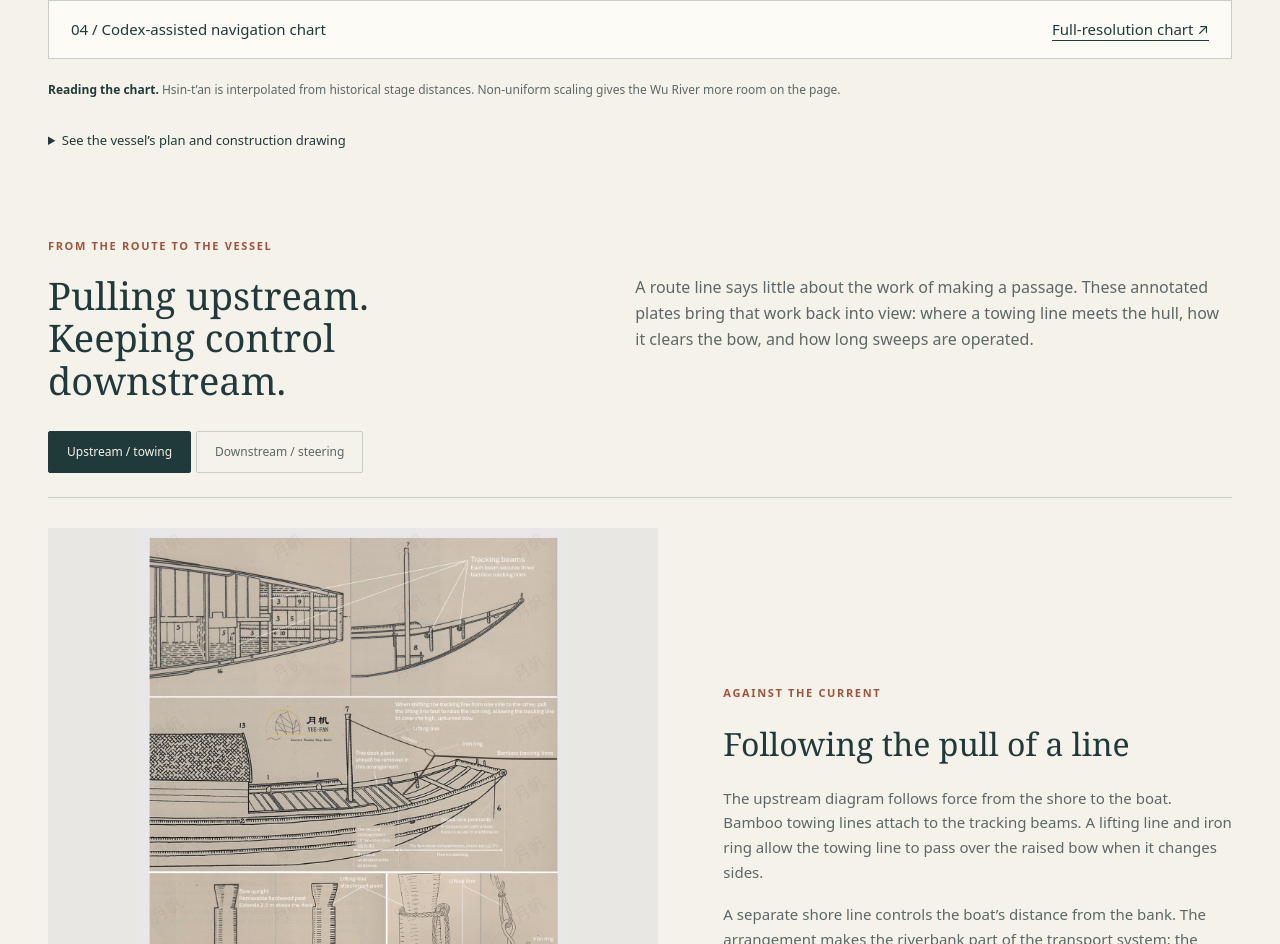
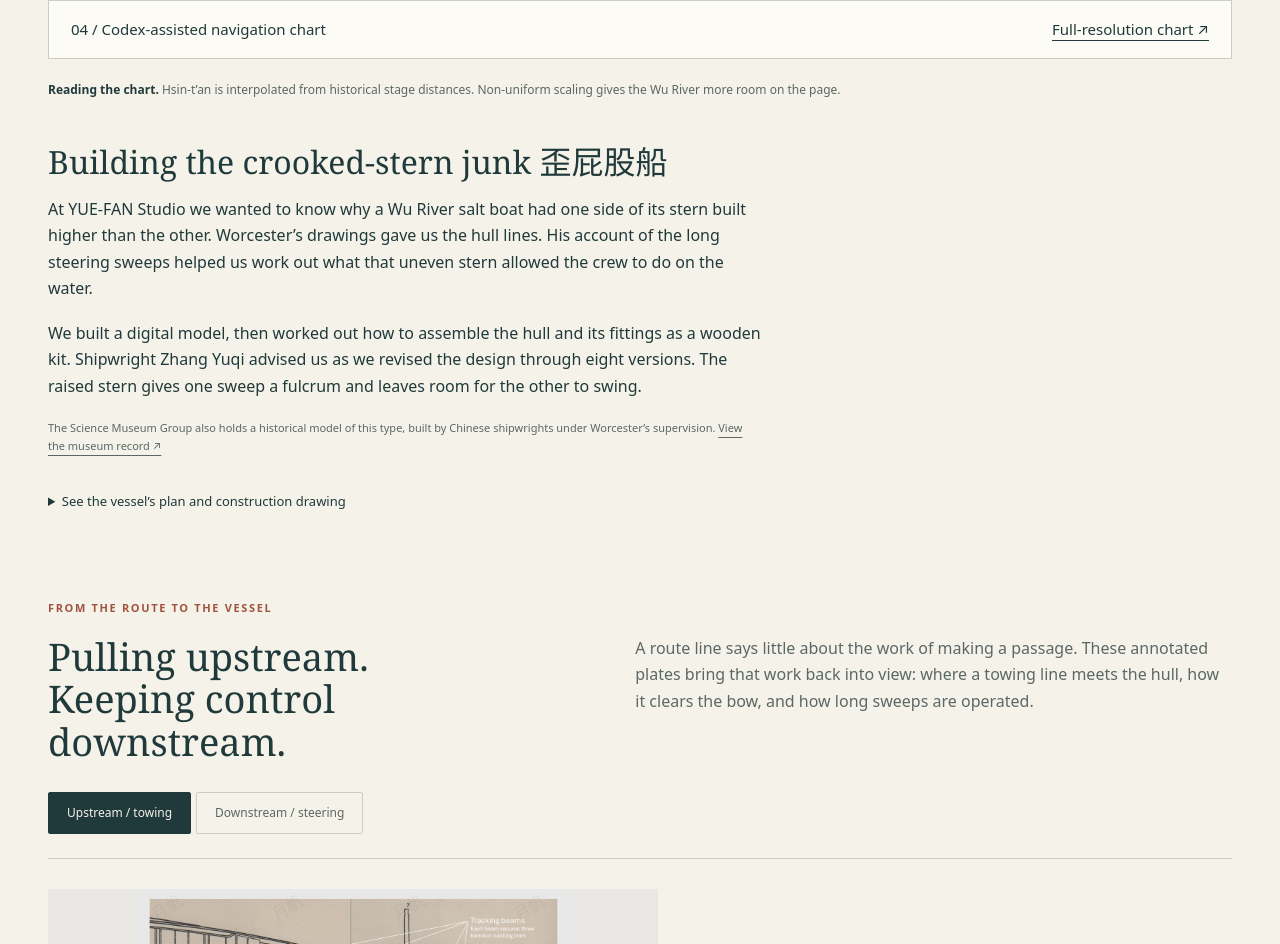
Before and after one commit to yuanbocai-hub/mapping-portfolio, a plain HTML site: page yangtze.html in a window 1280 px wide. Shown: the part 5725-6669 px from the top of the page. Drawn offline with Linux system fonts and the light colour scheme.

Commit message:
Introduce the YUE-FAN crooked-stern junk reconstruction

```diff
--- a/yangtze.css
+++ b/yangtze.css
@@ -14,3 +14,6 @@
 }
 .chapter-nav a { font-size: 14px; color: var(--ink); }
 .chapter-nav a[aria-current] { text-decoration: underline; text-underline-offset: 5px; }
+.model-project { margin: 44px 0 26px; max-width: 78ch; }
+.model-project h3 { margin-bottom: 16px; }
+.model-project h3 span { white-space: nowrap; }
--- a/yangtze.html
+++ b/yangtze.html
@@ -70,6 +70,12 @@
     </figure>
     <aside class="map-note"><strong>Reading the chart.</strong> Hsin-t’an is interpolated from historical stage distances. Non-uniform scaling gives the Wu River more room on the page.</aside>
 
+    <section class="model-project" aria-labelledby="model-title">
+      <h3 id="model-title">Building the crooked-stern junk <span lang="zh">歪屁股船</span></h3>
+      <p>At YUE-FAN Studio we wanted to know why a Wu River salt boat had one side of its stern built higher than the other. Worcester’s drawings gave us the hull lines. His account of the long steering sweeps helped us work out what that uneven stern allowed the crew to do on the water.</p>
+      <p>We built a digital model, then worked out how to assemble the hull and its fittings as a wooden kit. Shipwright Zhang Yuqi advised us as we revised the design through eight versions. The raised stern gives one sweep a fulcrum and leaves room for the other to swing.</p>
+      <p class="small-note">The Science Museum Group also holds a historical model of this type, built by Chinese shipwrights under Worcester’s supervision. <a href="https://collection.sciencemuseumgroup.org.uk/objects/co42012/model-of-a-crooked-stern-type-chinese-junk">View the museum record ↗</a></p>
+    </section>
     <details class="source-disclosure vessel-drawing"><summary>See the vessel’s plan and construction drawing</summary><figure><a href="assets/figures/hull.png" data-lightbox data-caption="Plan, elevation, and perspective views of the crooked-stern junk. Supplied drawing, YUE-FAN Studio."><img src="assets/hull.jpg" alt="Plan, elevation, and perspective views of the crooked-stern junk." loading="lazy"></a><figcaption>05 / The vessel · supplied drawing, YUE-FAN Studio</figcaption></figure></details>
     <div class="mechanics-intro"><p class="eyebrow">From the route to the vessel</p><h3>Pulling upstream.<br>Keeping control downstream.</h3><p>A route line says little about the work of making a passage. These annotated plates bring that work back into view: where a towing line meets the hull, how it clears the bow, and how long sweeps are operated.</p></div>
     <div class="figure-switcher" data-switcher>
```
